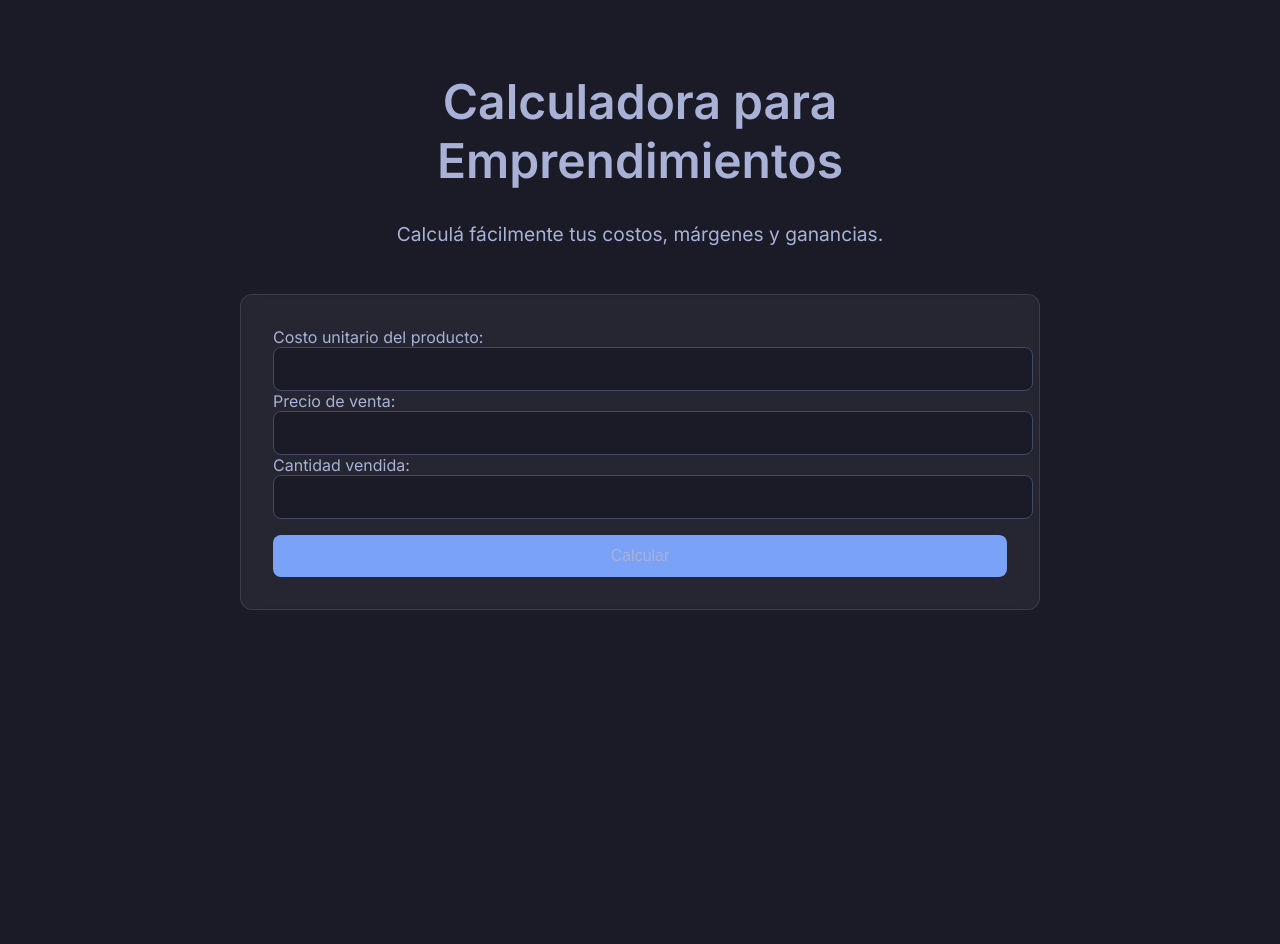
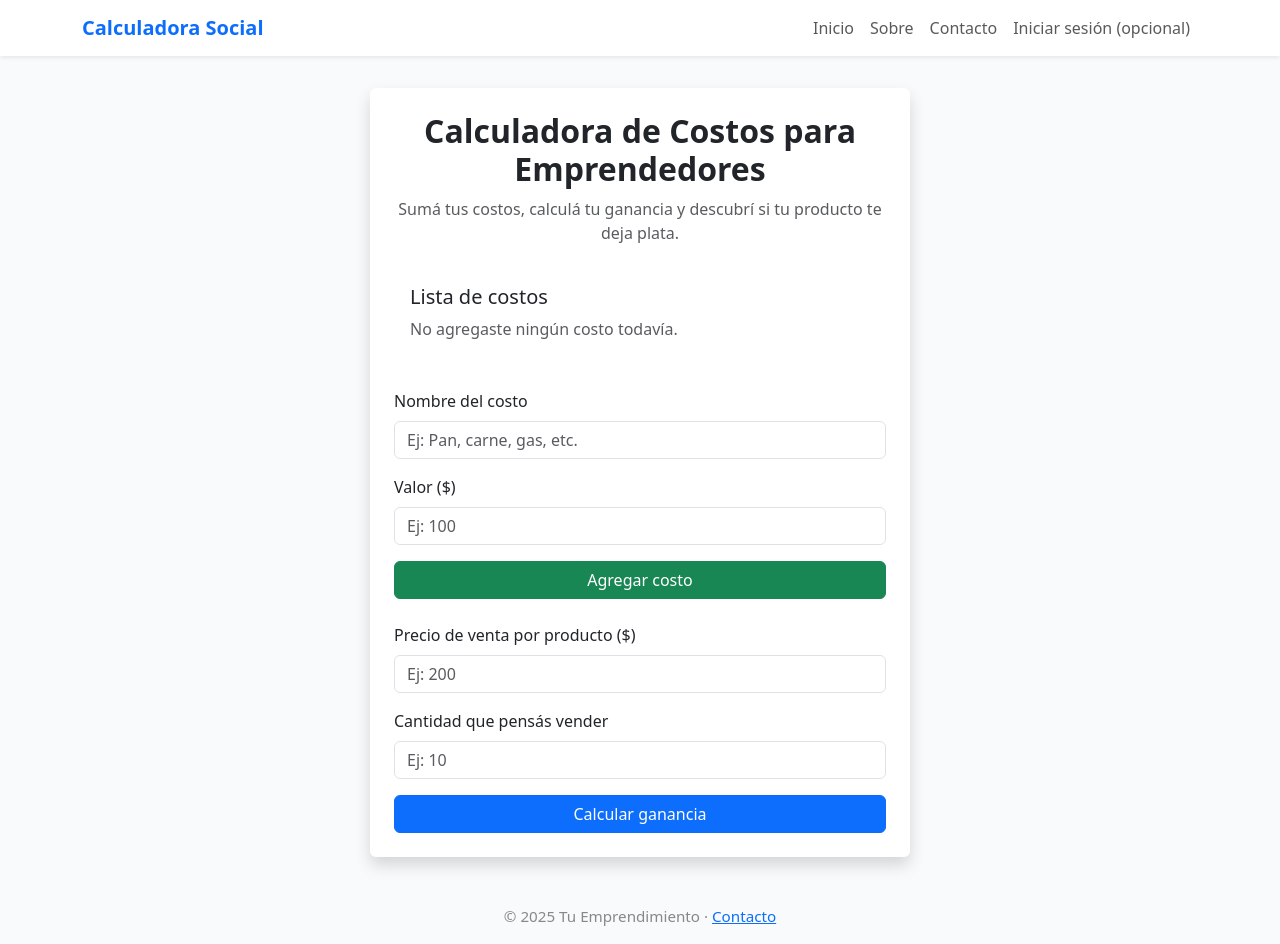
Before and after one commit to LorenzoFerreyra/django-calculadora-costos, a Django app: template blog/templates/calculadora.html in a window 1280 px wide. Before the commit the page ends 610 px from the top, so only its background shows below. Run offline with Django 3.2, Linux system fonts and the light colour scheme; the template is opened without the code that fills it, so the values that code supplies are empty.

Commit message:
working app

```diff
--- a/blog/templates/calculadora.html
+++ b/blog/templates/calculadora.html
@@ -1,88 +1,109 @@
 {% load static %}
-
 <!DOCTYPE html>
 <html lang="es">
 <head>
     <meta charset="UTF-8">
-    <title>Calculadora de Emprendimientos</title>
-    <link rel="stylesheet" href="https://fonts.googleapis.com/css2?family=Inter:wght@400;500;600&display=swap">
-    <link rel="stylesheet" href="{% static 'css/styles.css' %}">
+    <title>Calculadora para Emprendedores Sociales</title>
+    <link href="https://cdn.jsdelivr.net/npm/bootstrap@5.3.3/dist/css/bootstrap.min.css" rel="stylesheet">
     <style>
-        body {
-            background-color: #1a1b26;
-            color: #a9b1d6;
-            font-family: 'Inter', sans-serif;
-        }
-        .content-wrapper {
-            max-width: 800px;
-            margin: 0 auto;
-            padding: 2rem;
-        }
-        .glass-card {
-            background: rgba(255, 255, 255, 0.05);
-            backdrop-filter: blur(10px);
-            border-radius: 12px;
-            padding: 2rem;
-            border: 1px solid rgba(255, 255, 255, 0.1);
-            margin-bottom: 2rem;
-        }
-        input, button {
-            width: 100%;
-            padding: 0.75rem;
-            border-radius: 8px;
-            border: 1px solid #414868;
-            background-color: #1a1b26;
-            color: #a9b1d6;
-            font-size: 1rem;
-        }
-        button {
-            margin-top: 1rem;
-            background-color: #7aa2f7;
-            border: none;
-            cursor: pointer;
-            font-weight: 500;
-        }
-        button:hover {
-            background-color: #5e8be0;
-        }
+        body { background: #F9FAFB; }
+        .calculator-card { max-width: 540px; margin: 2rem auto; }
+        .result-box { background: #eaf6fb; border-radius: 8px; padding: 1rem; }
+        .footer { color: #888; font-size: 0.95em; }
+        .cost-list { background: #fff; border-radius: 8px; padding: 1rem; margin-bottom: 1rem; }
     </style>
 </head>
 <body>
-    <div class="content-wrapper">
+    <nav class="navbar navbar-expand-lg navbar-light bg-white shadow-sm">
+        <div class="container">
+            <a class="navbar-brand fw-bold text-primary" href="#">Calculadora Social</a>
+            <div class="collapse navbar-collapse justify-content-end">
+                <ul class="navbar-nav">
+                    <li class="nav-item"><a class="nav-link" href="#">Inicio</a></li>
+                    <li class="nav-item"><a class="nav-link" href="#">Sobre</a></li>
+                    <li class="nav-item"><a class="nav-link" href="#">Contacto</a></li>
+                    <li class="nav-item"><a class="nav-link" href="#">Iniciar sesión (opcional)</a></li>
+                </ul>
+            </div>
+        </div>
+    </nav>
 
-        <!-- Encabezado -->
-        <div style="text-align: center; margin-bottom: 3rem;">
-            <h1 style="font-size: 3rem; font-weight: 600;">Calculadora para Emprendimientos</h1>
-            <p style="font-size: 1.2rem;">Calculá fácilmente tus costos, márgenes y ganancias.</p>
-        </div>
+    <main>
+        <div class="calculator-card bg-white rounded shadow p-4">
+            <h2 class="mb-2 fw-bold text-center">Calculadora de Costos para Emprendedores</h2>
+            <p class="text-center text-muted mb-4">Sumá tus costos, calculá tu ganancia y descubrí si tu producto te deja plata.</p>
 
-        <!-- Formulario de entrada -->
-        <div class="glass-card">
+            {% if mensaje %}
+            <div class="alert alert-warning">{{ mensaje }}</div>
+            {% endif %}
+
+            <div class="cost-list">
+                <h5>Lista de costos</h5>
+                {% if costos %}
+                <ul class="list-group mb-2">
+                    {% for c in costos %}
+                    <li class="list-group-item d-flex justify-content-between align-items-center">
+                        {{ c.nombre }}
+                        <span class="badge bg-primary">${{ c.valor }}</span>
+                    </li>
+                    {% endfor %}
+                </ul>
+                <form method="post" style="display:inline;">
+                    {% csrf_token %}
+                    <button type="submit" name="limpiar_costos" class="btn btn-sm btn-danger">Limpiar costos</button>
+                </form>
+                {% else %}
+                <p class="text-muted">No agregaste ningún costo todavía.</p>
+                {% endif %}
+            </div>
+
+            <form method="post" class="mb-4">
+                {% csrf_token %}
+                <div class="mb-3">
+                    <label class="form-label">Nombre del costo</label>
+                    <input type="text" name="nombre" class="form-control" placeholder="Ej: Pan, carne, gas, etc." required>
+                </div>
+                <div class="mb-3">
+                    <label class="form-label">Valor ($)</label>
+                    <input type="number" step="0.01" min="0" name="valor" class="form-control" placeholder="Ej: 100" required>
+                </div>
+                <button type="submit" name="agregar_costo" class="btn btn-success w-100">Agregar costo</button>
+            </form>
+
             <form method="post">
                 {% csrf_token %}
-                <label for="costo_unitario">Costo unitario del producto:</label>
-                <input type="number" name="costo_unitario" id="costo_unitario" step="0.01" required>
+                <div class="mb-3">
+                    <label class="form-label">Precio de venta por producto ($)</label>
+                    <input type="number" step="0.01" min="0" name="precio_venta" class="form-control" placeholder="Ej: 200" required>
+                </div>
+                <div class="mb-3">
+                    <label class="form-label">Cantidad que pensás vender</label>
+                    <input type="number" min="1" name="cantidad" class="form-control" placeholder="Ej: 10" required>
+                </div>
+                <button type="submit" name="calcular" class="btn btn-primary w-100">Calcular ganancia</button>
+            </form>
 
-                <label for="precio_venta">Precio de venta:</label>
-                <input type="number" name="precio_venta" id="precio_venta" step="0.01" required>
+            {% if resultado %}
+            <div class="result-box mt-4">
+                <h5 class="fw-semibold mb-3">Resultados</h5>
+                <div><strong>Ingreso total:</strong> ${{ resultado.ingreso_total }}</div>
+                <div><strong>Costo total:</strong> ${{ resultado.costo_total }}</div>
+                <div><strong>Ganancia neta:</strong> ${{ resultado.ganancia }}</div>
+                <div><strong>Margen (%):</strong> {{ resultado.margen }}%</div>
+                {% if resultado.ganancia < 0 %}
+                <div class="alert alert-danger mt-3">¡Atención! Estás perdiendo plata.</div>
+                {% elif resultado.ganancia == 0 %}
+                <div class="alert alert-warning mt-3">No ganás ni perdés. ¡Revisá tus precios!</div>
+                {% else %}
+                <div class="alert alert-success mt-3">¡Felicitaciones! Estás ganando plata.</div>
+                {% endif %}
+            </div>
+            {% endif %}
+        </div>
+    </main>
 
-                <label for="cantidad">Cantidad vendida:</label>
-                <input type="number" name="cantidad" id="cantidad" required>
-
-                <button type="submit">Calcular</button>
-            </form>
-        </div>
-
-        <!-- Resultados -->
-        {% if resultado %}
-        <div class="glass-card">
-            <h3>Resultados</h3>
-            <p><strong>Ingreso total:</strong> ${{ resultado.ingreso_total }}</p>
-            <p><strong>Costo total:</strong> ${{ resultado.costo_total }}</p>
-            <p><strong>Ganancia neta:</strong> ${{ resultado.ganancia }}</p>
-            <p><strong>Margen (%):</strong> {{ resultado.margen }}%</p>
-        </div>
-        {% endif %}
-    </div>
+    <footer class="footer text-center mt-5 mb-3">
+        © 2025 Tu Emprendimiento &middot; <a href="#">Contacto</a>
+    </footer>
 </body>
 </html>
--- a/blog/urls.py
+++ b/blog/urls.py
@@ -2,6 +2,7 @@ from django.urls import path
 from . import views
 
 urlpatterns = [
+    path('', views.calculadora, name='calculadora'),
     path('producto/<int:pk>/', views.producto_detail, name='producto_detail'),
     path('producto/<int:producto_id>/agregar-componente/', views.agregar_componente, name='agregar_componente'),
 ]
```
Also changed, not shown: blog/views.py (+55 -1 lines), db.sqlite3.
